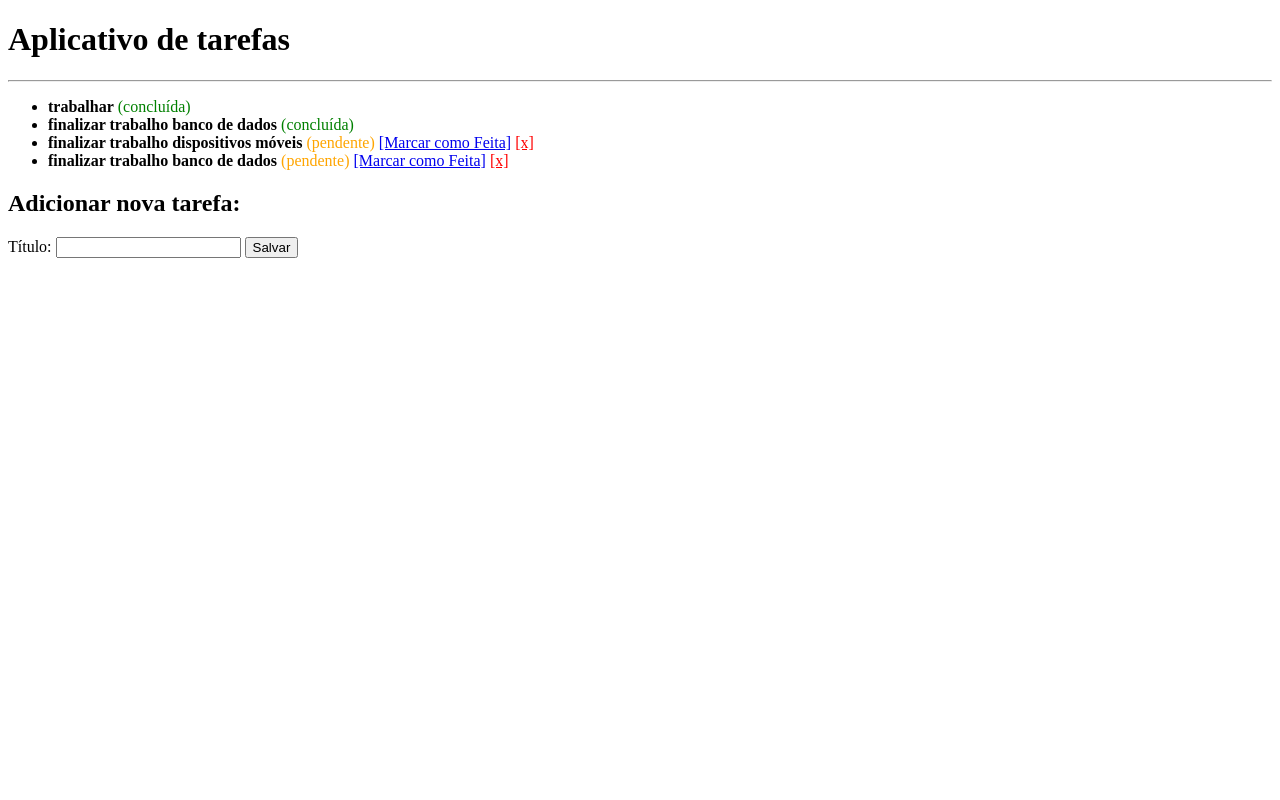
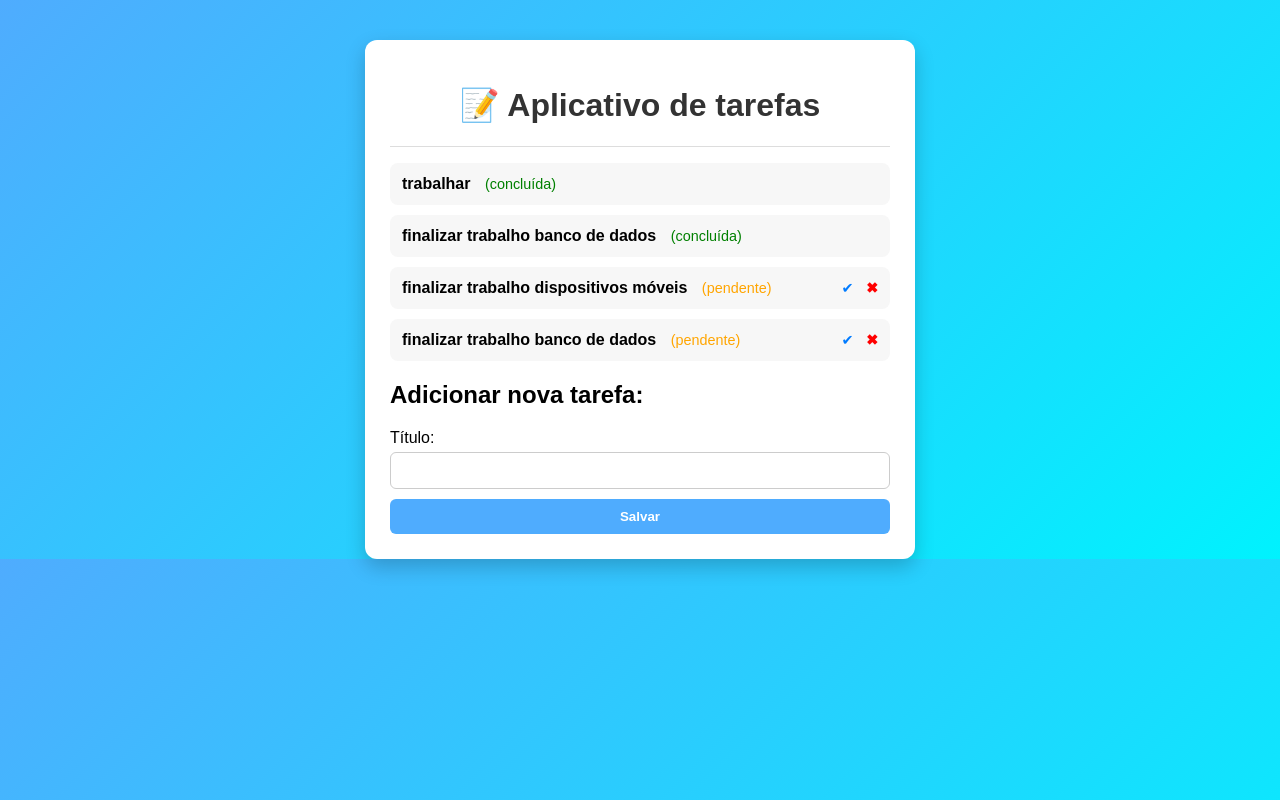
Before and after one commit to victorlaranjeira/aulaBackEndsFrameworks, a Django app: page / in a window 1280 px wide. Run offline with Django 5.2, Linux system fonts and the light colour scheme; data comes from the database, SQL or seed files in the repository.

Commit message:
Enhance tarefas.html with improved styling and structure

```diff
--- a/app_tarefas/templates/tarefas.html
+++ b/app_tarefas/templates/tarefas.html
@@ -5,26 +5,145 @@
     <meta charset="UTF-8" />
     <meta name="viewport" content="width=device-width, initial-scale=1.0" />
     <title>Aplicativo de tarefas</title>
+
+    <style>
+        body {
+            font-family: Arial, sans-serif;
+            background: linear-gradient(135deg, #4facfe, #00f2fe);
+            margin: 0;
+            padding: 0;
+            display: flex;
+            justify-content: center;
+        }
+
+        .container {
+            background: white;
+            margin-top: 40px;
+            padding: 25px;
+            border-radius: 12px;
+            width: 90%;
+            max-width: 500px;
+            box-shadow: 0 8px 20px rgba(0, 0, 0, 0.2);
+        }
+
+        h1 {
+            text-align: center;
+            color: #333;
+        }
+
+        hr {
+            border: none;
+            height: 1px;
+            background: #ddd;
+            margin: 15px 0;
+        }
+
+        ul {
+            list-style: none;
+            padding: 0;
+        }
+
+        li {
+            background: #f7f7f7;
+            margin-bottom: 10px;
+            padding: 12px;
+            border-radius: 8px;
+            display: flex;
+            justify-content: space-between;
+            align-items: center;
+        }
+
+        .status {
+            margin-left: 10px;
+            font-size: 0.9em;
+        }
+
+        .concluida {
+            color: green;
+        }
+
+        .pendente {
+            color: orange;
+        }
+
+        .acoes a {
+            margin-left: 8px;
+            text-decoration: none;
+            font-size: 0.9em;
+        }
+
+        .btn-concluir {
+            color: #007bff;
+        }
+
+        .btn-deletar {
+            color: red;
+            font-weight: bold;
+        }
+
+        form {
+            margin-top: 20px;
+            display: flex;
+            flex-direction: column;
+        }
+
+        input {
+            padding: 10px;
+            border-radius: 6px;
+            border: 1px solid #ccc;
+            margin-top: 5px;
+        }
+
+        button {
+            margin-top: 10px;
+            padding: 10px;
+            border: none;
+            border-radius: 6px;
+            background: #4facfe;
+            color: white;
+            font-weight: bold;
+            cursor: pointer;
+            transition: 0.3s;
+        }
+
+        button:hover {
+            background: #00c6ff;
+        }
+
+        .vazio {
+            text-align: center;
+            color: #777;
+        }
+    </style>
 </head>
 
 <body>
-    <h1>Aplicativo de tarefas</h1>
+    <div class="container">
+        <h1>📝 Aplicativo de tarefas</h1>
         <hr />
 
         <ul>
             {% for tarefa in tarefas %}
             <li>
+                <div>
                     <strong>{{ tarefa.titulo }}</strong>
+
                     {% if tarefa.concluida %}
-            <span style="color: green;">(concluída)</span>
+                    <span class="status concluida">(concluída)</span>
                     {% else %}
-            <span style="color: orange;">(pendente)</span>
-            <a href="{% url 'concluir_tarefa' tarefa.id %}">[Marcar como Feita]</a>
-            <a href="{% url 'deletar_tarefa' tarefa.id %}" style="color: red">[x]</a>
+                    <span class="status pendente">(pendente)</span>
+                    {% endif %}
+                </div>
+
+                {% if not tarefa.concluida %}
+                <div class="acoes">
+                    <a href="{% url 'concluir_tarefa' tarefa.id %}" class="btn-concluir">✔</a>
+                    <a href="{% url 'deletar_tarefa' tarefa.id %}" class="btn-deletar">✖</a>
+                </div>
                 {% endif %}
             </li>
             {% empty %}
-        <li>Nenhuma tarefa cadastrada.</li>
+            <li class="vazio">Nenhuma tarefa cadastrada.</li>
             {% endfor %}
         </ul>
 
@@ -35,7 +154,7 @@
             <input id="titulo" type="text" name="novo_titulo" required>
             <button type="submit">Salvar</button>
         </form>
-
+    </div>
 </body>
 
 </html>
```
Lines whose indentation alone changed are shown as unchanged.
